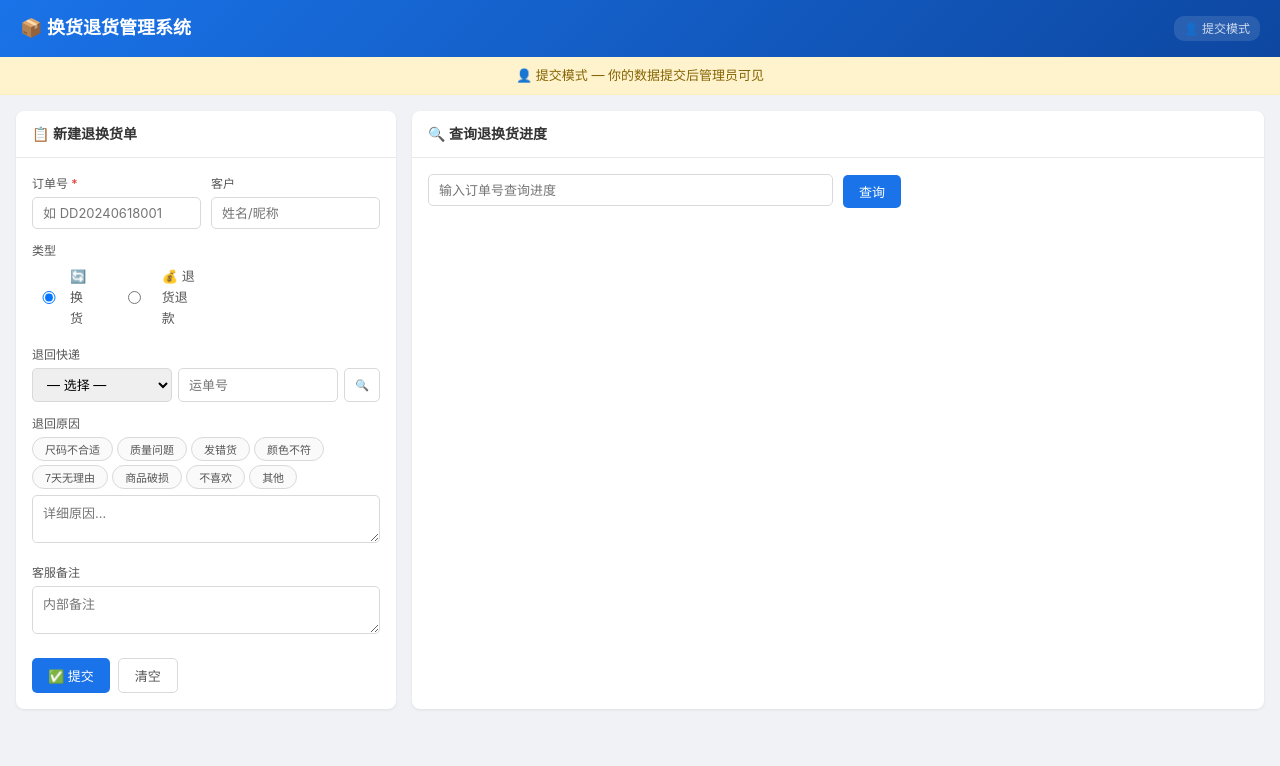
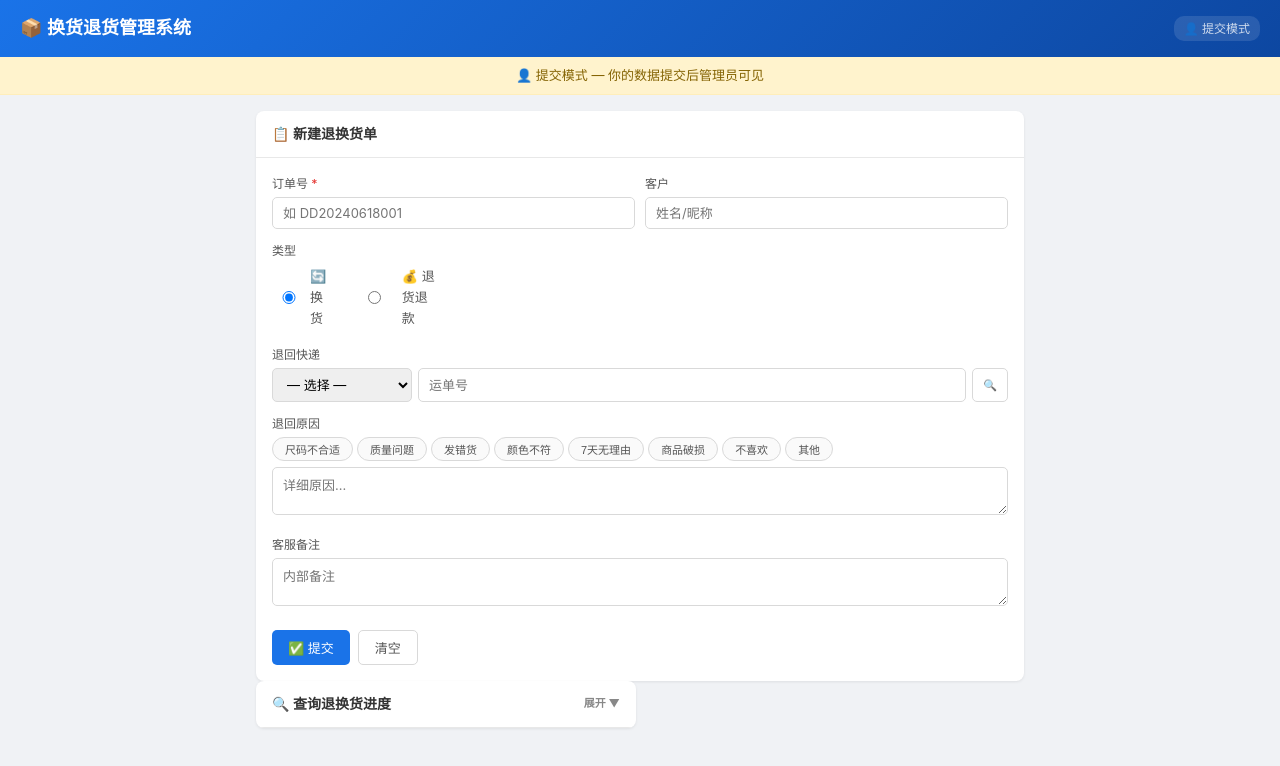
Before and after one commit to 2493632120-maker/return-system, a website: page public/index.html in a window 1280 px wide. Both pictures are taken after a click on the link "提交退换货单 →". Drawn offline with Linux system fonts and the light colour scheme.

Commit message:
Fix layout, add delete btn, compact lookup panel, toggle lookup

```diff
--- a/public/index.html
+++ b/public/index.html
@@ -30,8 +30,9 @@ body{font-family:-apple-system,BlinkMacSystemFont,'PingFang SC','Microsoft YaHei
 .header-right .logout-btn{background:rgba(255,255,255,.15);border:1px solid rgba(255,255,255,.3);color:#fff;padding:4px 12px;border-radius:5px;font-size:12px;cursor:pointer}
 .header-right .logout-btn:hover{background:rgba(255,255,255,.25)}
 
-.container{max-width:1300px;margin:0 auto;padding:16px;display:grid;grid-template-columns:380px 1fr;gap:16px}
-@media(max-width:900px){.container{grid-template-columns:1fr}}
+.container{max-width:800px;margin:0 auto;padding:16px}
+.body-wrap{display:grid;grid-template-columns:380px 1fr;gap:16px;align-items:start}
+@media(max-width:800px){.body-wrap{grid-template-columns:1fr}}
 
 .panel{background:#fff;border-radius:8px;box-shadow:0 1px 3px rgba(0,0,0,.08);overflow:hidden}
 .panel-hd{padding:12px 16px;border-bottom:1px solid #e8e8e8;display:flex;justify-content:space-between;align-items:center;font-size:14px;font-weight:600}
@@ -165,17 +166,18 @@ tbody tr:hover{background:#f8fbff}
       </div>
     </div>
 
-    <!-- 客户查询进度 -->
-    <div class="panel" id="lookupPanel">
-      <div class="panel-hd">🔍 查询退换货进度</div>
-      <div class="panel-bd">
-        <div class="form-row">
-          <div class="form-group" style="flex:1">
-            <input id="lookupOrderId" placeholder="输入订单号查询进度" onkeydown="if(event.key==='Enter')lookupOrder()">
-          </div>
-          <div style="padding-top:1px">
-            <button class="btn btn-primary" onclick="lookupOrder()">查询</button>
-          </div>
+    <div class="body-wrap">
+
+    <!-- 客户查询进度（折叠样式） -->
+    <div class="panel" id="lookupPanel" style="margin-bottom:16px">
+      <div class="panel-hd" style="cursor:pointer" onclick="toggleLookup()">
+        <span>🔍 查询退换货进度</span>
+        <span style="font-size:11px;color:#888" id="lookupToggle">展开 ▼</span>
+      </div>
+      <div class="panel-bd" id="lookupBody" style="display:none">
+        <div style="display:flex;gap:6px;margin-bottom:8px">
+          <input id="lookupOrderId" placeholder="输入订单号" style="flex:1" onkeydown="if(event.key==='Enter')lookupOrder()">
+          <button class="btn btn-primary btn-sm" onclick="lookupOrder()">查询</button>
         </div>
         <div id="lookupResult"></div>
       </div>
@@ -353,6 +355,13 @@ function setStatus(id, status){
   .then(r=>r.json()).then(r=>{ if(r.ok) loadData(); });
 }
 
+function deleteItem(id){
+  if(!isAdmin) return;
+  if(!confirm('确定删除这条记录？')) return;
+  fetch(`/api/returns/${id}`,{method:'DELETE'})
+  .then(r=>r.json()).then(r=>{ if(r.ok) loadData(); });
+}
+
 // ─── 渲染 ───────────────────────────────────────────────────
 function render(){
   const filter=document.getElementById('filter').value;
@@ -378,6 +387,7 @@ function render(){
         <select class="status-sel" onchange="setStatus(${item.id},this.value)"><option value="">状态</option>
           <option value="pending">待处理</option><option value="received">已收到</option>
           <option value="completed">已完成</option><option value="cancelled">已取消</option></select>
+        <button class="btn btn-sm btn-outline" style="color:#e53935;border-color:#e53935" onclick="deleteItem(${item.id})">🗑</button>
       </div></td>
     </tr>`;
   }).join('');
```
